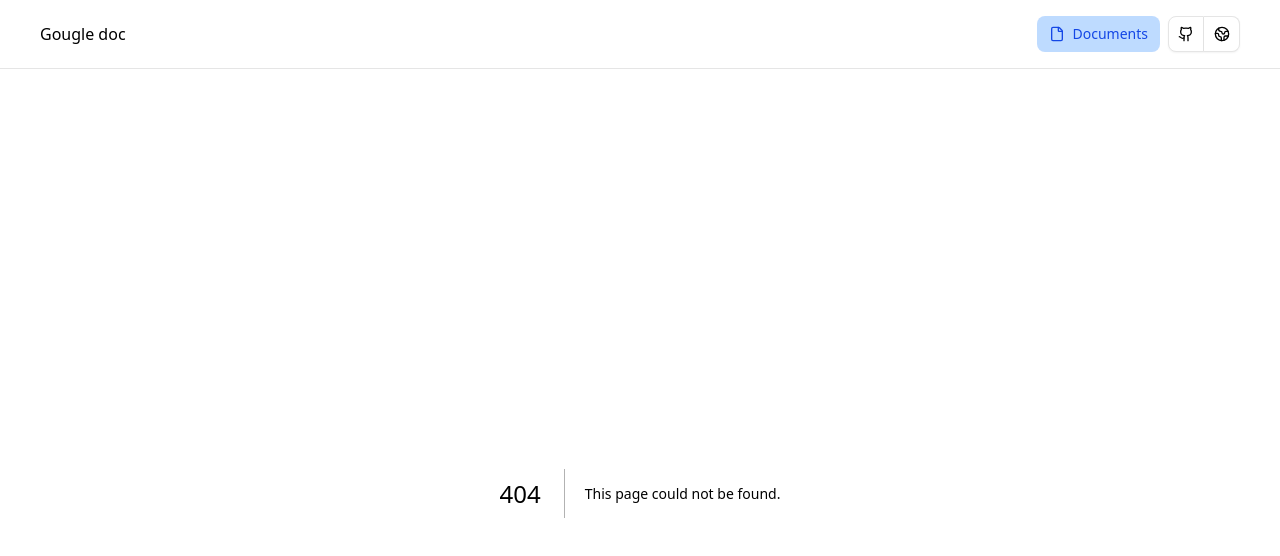
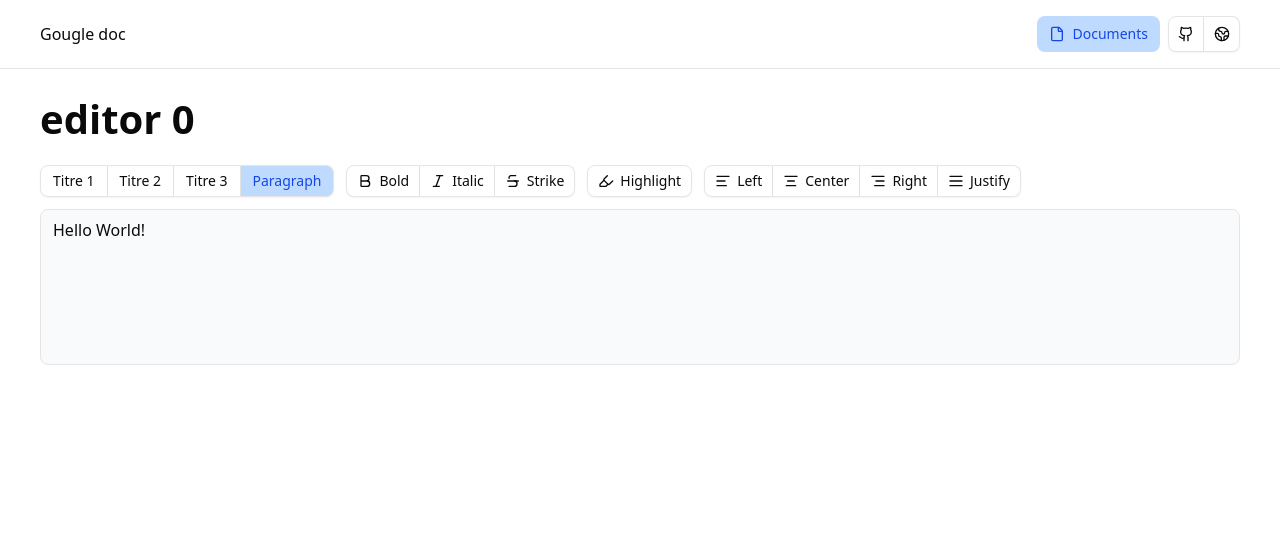
Before and after one commit to yohannimation/gougle-docs, a Next.js app in the folder frontend/: page /docs/0 in a window 1280 px wide. Before the commit this address had no page. Shown: the top 556 px of the page. Built offline with nearby package versions, Linux system fonts and the light colour scheme.

Commit message:
feat(TipTap): adding editor page

```diff
--- /dev/null
+++ b/frontend/app/docs/[docId]/page.tsx
@@ -0,0 +1,63 @@
+'use client'
+
+import { useParams } from 'next/navigation'
+
+import { useEditor, EditorContent, useEditorState } from '@tiptap/react'
+import StarterKit from '@tiptap/starter-kit'
+import Highlight from '@tiptap/extension-highlight'
+import TextAlign from '@tiptap/extension-text-align'
+
+import TipTapMenu from '@/components/TipTapMenu/TipTapMenu'
+
+import { Editor } from '@tiptap/react'
+
+export default function DocsEditor() {
+    const { docId } = useParams()
+
+    const editor: Editor | null = useEditor({
+        content: '<p>Hello World!</p>',
+        extensions: [
+            StarterKit,
+            Highlight,
+            TextAlign.configure({
+                types: ['heading', 'paragraph'],
+            })
+        ],
+        immediatelyRender: false,
+        editorProps: {
+            attributes: {
+                class: "min-h-[156px] border rounded-md bg-slate-50 py-2 px-3"
+            }
+        }
+    })
+
+    const editorState = useEditorState({
+        editor,
+        selector: ({ editor }) => {
+            if (!editor) return null;
+
+            return {
+                isActiveHeading1: editor.isActive('heading', { level: 1 }),
+                isActiveHeading2: editor.isActive('heading', { level: 2 }),
+                isActiveHeading3: editor.isActive('heading', { level: 3 }),
+                isActiveParagraph: editor.isActive("paragraph"),
+                isActiveBold: editor.isActive("bold"),
+                isActiveItalic: editor.isActive("italic"),
+                isActiveStrike: editor.isActive("strike"),
+                isActiveHighlight: editor.isActive("highlight"),
+                isActiveLeft: editor.isActive({ textAlign: 'left' }),
+                isActiveCenter: editor.isActive({ textAlign: 'center'}),
+                isActiveRight: editor.isActive({ textAlign: 'right' }),
+                isActiveJustify: editor.isActive({ textAlign: 'justify' })
+            };
+        },
+    });
+
+    return (<>
+        <h1 className='mb-5'>editor {docId}</h1>
+        <div className='flex flex-col gap-3'>
+            <TipTapMenu editor={editor} />
+            <EditorContent editor={editor} />
+        </div>
+    </>)
+}
--- /dev/null
+++ b/frontend/components/TipTapMenu/TipTapMenu.tsx
@@ -0,0 +1,126 @@
+import { ButtonGroup } from '../ui/button-group'
+import { Button } from '../ui/button'
+
+import { Editor } from '@tiptap/react'
+
+import { Bold, Highlighter, Italic, Strikethrough, TextAlignCenter, TextAlignEnd, TextAlignJustify, TextAlignStart } from 'lucide-react'
+
+interface TipTapMenuProps {
+    editor: Editor | null
+}
+
+export default function TipTapMenu({ editor }: TipTapMenuProps) {
+    if (!editor) {
+        return null
+    }
+
+    return (
+        <div className="flex gap-3">
+            <ButtonGroup>
+                <Button
+                    variant="outline"
+                    size="sm"
+                    onClick={() => editor.chain().focus().toggleHeading({ level: 1 }).run()}
+                    className={editor.isActive('heading', { level: 1 }) ? 'bg-blue-200 text-blue-700 hover:bg-blue-500 hover:text-white' : ''}
+                >
+                    Titre 1
+                </Button>
+                <Button
+                    variant="outline"
+                    size="sm"
+                    onClick={() => editor.chain().focus().toggleHeading({ level: 2 }).run()}
+                    className={editor.isActive('heading', { level: 2 }) ? 'bg-blue-200 text-blue-700 hover:bg-blue-500 hover:text-white' : ''}
+                >
+                    Titre 2
+                </Button>
+                <Button
+                    variant="outline"
+                    size="sm"
+                    onClick={() => editor.chain().focus().toggleHeading({ level: 3 }).run()}
+                    className={editor.isActive('heading', { level: 3 }) ? 'bg-blue-200 text-blue-700 hover:bg-blue-500 hover:text-white' : ''}
+                >
+                    Titre 3
+                </Button>
+                <Button
+                    variant="outline"
+                    size="sm"
+                    onClick={() => editor.chain().focus().setParagraph().run()}
+                    className={editor.isActive('paragraph') ? 'bg-blue-200 text-blue-700 hover:bg-blue-500 hover:text-white' : ''}
+                >
+                    Paragraph
+                </Button>
+            </ButtonGroup>
+
+            <ButtonGroup>
+                <Button
+                    variant="outline"
+                    size="sm"
+                    onClick={() => editor.chain().focus().toggleBold().run()}
+                    className={editor.isActive('bold') ? 'bg-blue-200 text-blue-700 hover:bg-blue-500 hover:text-white' : ''}
+                >
+                    <Bold /> Bold
+                </Button>
+                <Button
+                    variant="outline"
+                    size="sm"
+                    onClick={() => editor.chain().focus().toggleItalic().run()}
+                    className={editor.isActive('italic') ? 'bg-blue-200 text-blue-700 hover:bg-blue-500 hover:text-white' : ''}
+                >
+                    <Italic /> Italic
+                </Button>
+                <Button
+                    variant="outline"
+                    size="sm"
+                    onClick={() => editor.chain().focus().toggleStrike().run()}
+                    className={editor.isActive('strike') ? 'bg-blue-200 text-blue-700 hover:bg-blue-500 hover:text-white' : ''}
+                >
+                    <Strikethrough /> Strike
+                </Button>
+            </ButtonGroup>
+
+            <Button
+                variant="outline"
+                size="sm"
+                onClick={() => editor.chain().focus().toggleHighlight().run()}
+                className={editor.isActive('highlight') ? 'bg-blue-200 text-blue-700 hover:bg-blue-500 hover:text-white' : ''}
+            >
+                <Highlighter /> Highlight
+            </Button>
+
+            <ButtonGroup>
+                <Button
+                    variant="outline"
+                    size="sm"
+                    onClick={() => editor.chain().focus().setTextAlign('left').run()}
+                    className={editor.isActive({ textAlign: 'left' }) ? 'bg-blue-200 text-blue-700 hover:bg-blue-500 hover:text-white' : ''}
+                >
+                    <TextAlignStart /> Left
+                </Button>
+                <Button
+                    variant="outline"
+                    size="sm"
+                    onClick={() => editor.chain().focus().setTextAlign('center').run()}
+                    className={editor.isActive({ textAlign: 'center' }) ? 'bg-blue-200 text-blue-700 hover:bg-blue-500 hover:text-white' : ''}
+                >
+                    <TextAlignCenter /> Center
+                </Button>
+                <Button
+                    variant="outline"
+                    size="sm"
+                    onClick={() => editor.chain().focus().setTextAlign('right').run()}
+                    className={editor.isActive({ textAlign: 'right' }) ? 'bg-blue-200 text-blue-700 hover:bg-blue-500 hover:text-white' : ''}
+                >
+                    <TextAlignEnd /> Right
+                </Button>
+                <Button
+                    variant="outline"
+                    size="sm"
+                    onClick={() => editor.chain().focus().setTextAlign('justify').run()}
+                    className={editor.isActive({ textAlign: 'justify' }) ? 'bg-blue-200 text-blue-700 hover:bg-blue-500 hover:text-white' : ''}
+                >
+                    <TextAlignJustify /> Justify
+                </Button>
+            </ButtonGroup>
+        </div>
+    )
+}
```
Also changed, not shown: frontend/package.json (+8 -0 lines), 1 other file (tests, documents, lock files or other folders).
